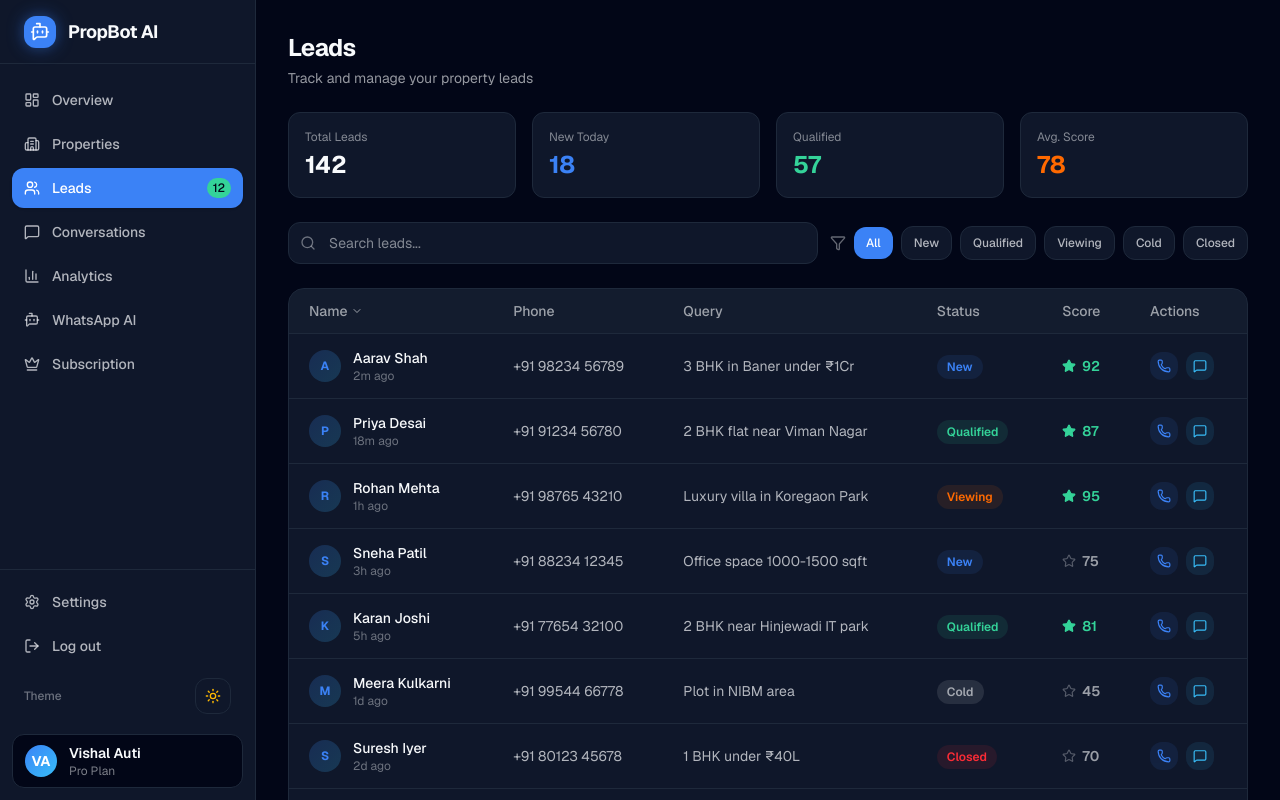
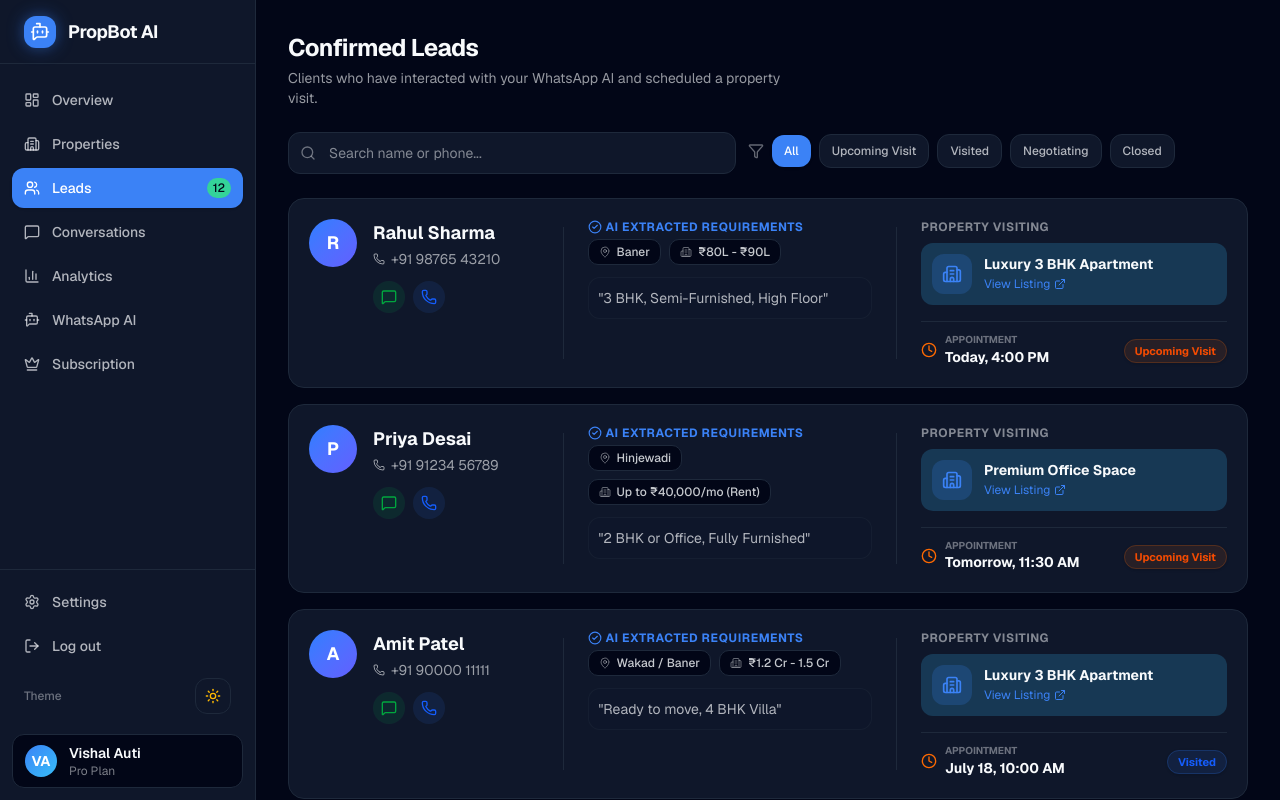
Before and after one commit to Autivishal/realestate-bot, a Next.js app: page /dashboard/leads in a window 1280 px wide. Built offline with nearby package versions, Linux system fonts and the light colour scheme.

Commit message:
update the leads page

```diff
--- a/app/dashboard/leads/page.tsx
+++ b/app/dashboard/leads/page.tsx
@@ -1,92 +1,109 @@
 "use client";
 
-import {
-    Users,
-    Search,
-    Phone,
-    MessageSquare,
-    Filter,
-    ChevronDown,
-    Star,
-} from "lucide-react";
 import { useState } from "react";
+import { Search, Filter, Phone, MessageSquare, Calendar, MapPin, Building2, ExternalLink, Clock, MoreVertical, CheckCircle2 } from "lucide-react";
+import Link from "next/link";
 
-const LEADS = [
-    { id: 1, name: "Aarav Shah", phone: "+91 98234 56789", query: "3 BHK in Baner under ₹1Cr", status: "New", score: 92, time: "2m ago" },
-    { id: 2, name: "Priya Desai", phone: "+91 91234 56780", query: "2 BHK flat near Viman Nagar", status: "Qualified", score: 87, time: "18m ago" },
-    { id: 3, name: "Rohan Mehta", phone: "+91 98765 43210", query: "Luxury villa in Koregaon Park", status: "Viewing", score: 95, time: "1h ago" },
-    { id: 4, name: "Sneha Patil", phone: "+91 88234 12345", query: "Office space 1000-1500 sqft", status: "New", score: 75, time: "3h ago" },
-    { id: 5, name: "Karan Joshi", phone: "+91 77654 32100", query: "2 BHK near Hinjewadi IT park", status: "Qualified", score: 81, time: "5h ago" },
-    { id: 6, name: "Meera Kulkarni", phone: "+91 99544 66778", query: "Plot in NIBM area", status: "Cold", score: 45, time: "1d ago" },
-    { id: 7, name: "Suresh Iyer", phone: "+91 80123 45678", query: "1 BHK under ₹40L", status: "Closed", score: 70, time: "2d ago" },
-    { id: 8, name: "Ananya Singh", phone: "+91 98001 23456", query: "Row house in Aundh", status: "New", score: 88, time: "3d ago" },
+interface Lead {
+    id: string;
+    customerName: string;
+    customerPhone: string;
+    requestedLocality: string;
+    budget: string;
+    otherReqs: string;
+    interestedPropertyId: string;
+    interestedPropertyTitle: string;
+    appointmentDate: string;
+    status: "Upcoming Visit" | "Visited" | "Negotiating" | "Closed";
+    leadScore: "High" | "Medium" | "Low";
+}
+
+const MOCK_LEADS: Lead[] = [
+    {
+        id: "L1",
+        customerName: "Rahul Sharma",
+        customerPhone: "+91 98765 43210",
+        requestedLocality: "Baner",
+        budget: "₹80L - ₹90L",
+        otherReqs: "3 BHK, Semi-Furnished, High Floor",
+        interestedPropertyId: "1",
+        interestedPropertyTitle: "Luxury 3 BHK Apartment",
+        appointmentDate: "Today, 4:00 PM",
+        status: "Upcoming Visit",
+        leadScore: "High"
+    },
+    {
+        id: "L2",
+        customerName: "Priya Desai",
+        customerPhone: "+91 91234 56789",
+        requestedLocality: "Hinjewadi",
+        budget: "Up to ₹40,000/mo (Rent)",
+        otherReqs: "2 BHK or Office, Fully Furnished",
+        interestedPropertyId: "2",
+        interestedPropertyTitle: "Premium Office Space",
+        appointmentDate: "Tomorrow, 11:30 AM",
+        status: "Upcoming Visit",
+        leadScore: "Medium"
+    },
+    {
+        id: "L3",
+        customerName: "Amit Patel",
+        customerPhone: "+91 90000 11111",
+        requestedLocality: "Wakad / Baner",
+        budget: "₹1.2 Cr - 1.5 Cr",
+        otherReqs: "Ready to move, 4 BHK Villa",
+        interestedPropertyId: "1",
+        interestedPropertyTitle: "Luxury 3 BHK Apartment", // Example fallback
+        appointmentDate: "July 18, 10:00 AM",
+        status: "Visited",
+        leadScore: "High"
+    }
 ];
 
-const statusColors: Record<string, string> = {
-    New: "bg-primary/10 text-primary",
-    Qualified: "bg-accent/10 text-accent",
-    Viewing: "bg-orange-500/10 text-orange-500",
-    Cold: "bg-foreground/10 text-foreground/60",
-    Closed: "bg-red-500/10 text-red-500",
-};
+export default function LeadsPage() {
+    const [leads] = useState<Lead[]>(MOCK_LEADS);
+    const [search, setSearch] = useState("");
+    const [statusFilter, setStatusFilter] = useState("All");
 
-export default function LeadsPage() {
-    const [search, setSearch] = useState("");
-    const [status, setStatus] = useState("All");
+    const statuses = ["All", "Upcoming Visit", "Visited", "Negotiating", "Closed"];
 
-    const statuses = ["All", "New", "Qualified", "Viewing", "Cold", "Closed"];
-
-    const filtered = LEADS.filter((l) => {
-        const matchSearch =
-            l.name.toLowerCase().includes(search.toLowerCase()) ||
-            l.query.toLowerCase().includes(search.toLowerCase());
-        const matchStatus = status === "All" || l.status === status;
-        return matchSearch && matchStatus;
-    });
+    const filtered = leads.filter(l =>
+        (l.customerName.toLowerCase().includes(search.toLowerCase()) || l.customerPhone.includes(search)) &&
+        (statusFilter === "All" || l.status === statusFilter)
+    );
 
     return (
-        <div className="p-6 lg:p-8 space-y-6">
-            <div>
-                <h1 className="text-2xl font-bold tracking-tight">Leads</h1>
-                <p className="text-foreground/60 text-sm mt-1">Track and manage your property leads</p>
+        <div className="p-6 lg:p-8 space-y-6 max-w-7xl mx-auto">
+            {/* Header */}
+            <div className="flex flex-col sm:flex-row sm:items-center justify-between gap-4">
+                <div>
+                    <h1 className="text-2xl font-bold tracking-tight">Confirmed Leads</h1>
+                    <p className="text-foreground/60 text-sm mt-1 max-w-lg">
+                        Clients who have interacted with your WhatsApp AI and scheduled a property visit.
+                    </p>
+                </div>
             </div>
 
-            {/* Stats */}
-            <div className="grid grid-cols-2 sm:grid-cols-4 gap-4">
-                {[
-                    { label: "Total Leads", value: "142", color: "text-foreground" },
-                    { label: "New Today", value: "18", color: "text-primary" },
-                    { label: "Qualified", value: "57", color: "text-accent" },
-                    { label: "Avg. Score", value: "78", color: "text-orange-500" },
-                ].map((s) => (
-                    <div key={s.label} className="bg-card border border-border rounded-xl p-4">
-                        <p className="text-xs text-foreground/50">{s.label}</p>
-                        <p className={`text-2xl font-bold mt-1 ${s.color}`}>{s.value}</p>
-                    </div>
-                ))}
-            </div>
-
-            {/* Search + Filter */}
+            {/* Filters */}
             <div className="flex flex-col sm:flex-row gap-3">
-                <div className="relative flex-1">
+                <div className="relative flex-1 max-w-md">
                     <Search className="absolute left-3 top-1/2 -translate-y-1/2 h-4 w-4 text-foreground/40" />
                     <input
-                        id="lead-search"
                         type="text"
-                        placeholder="Search leads..."
+                        placeholder="Search name or phone..."
                         value={search}
                         onChange={(e) => setSearch(e.target.value)}
                         className="w-full pl-10 pr-4 py-2.5 rounded-xl bg-card border border-border focus:outline-none focus:ring-2 focus:ring-primary/50 text-sm"
                     />
                 </div>
-                <div className="flex items-center gap-2">
+                <div className="flex items-center gap-2 overflow-x-auto pb-1 scrollbar-hide">
                     <Filter className="h-4 w-4 text-foreground/40 flex-shrink-0" />
                     {statuses.map((s) => (
                         <button
                             key={s}
-                            onClick={() => setStatus(s)}
-                            className={`px-3 py-2 rounded-lg text-xs font-medium whitespace-nowrap transition-colors ${status === s
-                                    ? "bg-primary text-primary-foreground"
+                            onClick={() => setStatusFilter(s)}
+                            className={`px-3 py-2 rounded-lg text-xs font-medium whitespace-nowrap transition-colors ${statusFilter === s
+                                    ? "bg-primary text-primary-foreground shadow-sm"
                                     : "bg-card border border-border text-foreground/70 hover:border-primary/50"
                                 }`}
                         >
@@ -96,68 +113,107 @@ export default function LeadsPage() {
                 </div>
             </div>
 
-            {/* Table */}
-            <div className="bg-card border border-border rounded-2xl overflow-hidden">
-                <table className="w-full text-sm">
-                    <thead>
-                        <tr className="border-b border-border bg-border/30">
-                            <th className="text-left px-5 py-3 font-medium text-foreground/60 flex items-center gap-1">
-                                Name <ChevronDown className="h-3 w-3" />
-                            </th>
-                            <th className="text-left px-5 py-3 font-medium text-foreground/60 hidden md:table-cell">Phone</th>
-                            <th className="text-left px-5 py-3 font-medium text-foreground/60 hidden lg:table-cell">Query</th>
-                            <th className="text-left px-5 py-3 font-medium text-foreground/60">Status</th>
-                            <th className="text-left px-5 py-3 font-medium text-foreground/60 hidden sm:table-cell">Score</th>
-                            <th className="text-left px-5 py-3 font-medium text-foreground/60">Actions</th>
-                        </tr>
-                    </thead>
-                    <tbody className="divide-y divide-border">
-                        {filtered.map((lead) => (
-                            <tr key={lead.id} className="hover:bg-border/20 transition-colors">
-                                <td className="px-5 py-3.5">
-                                    <div className="flex items-center gap-3">
-                                        <div className="h-8 w-8 rounded-full bg-gradient-to-br from-primary/20 to-secondary/20 flex items-center justify-center text-xs font-bold text-primary flex-shrink-0">
-                                            {lead.name[0]}
+            {/* List */}
+            <div className="space-y-4">
+                {filtered.map(lead => (
+                    <div key={lead.id} className="bg-card border border-border rounded-2xl p-5 hover:shadow-lg hover:border-primary/30 transition-all">
+                        <div className="flex flex-col lg:flex-row gap-6">
+
+                            {/* Left: User Info */}
+                            <div className="flex-shrink-0 lg:w-1/4">
+                                <div className="flex items-start gap-4">
+                                    <div className="h-12 w-12 rounded-full bg-gradient-to-br from-blue-500 to-indigo-500 flex items-center justify-center text-white font-bold text-lg flex-shrink-0">
+                                        {lead.customerName[0]}
+                                    </div>
+                                    <div>
+                                        <h3 className="font-bold text-lg">{lead.customerName}</h3>
+                                        <p className="text-foreground/60 text-sm flex items-center gap-1.5 mt-0.5">
+                                            <Phone className="h-3 w-3" /> {lead.customerPhone}
+                                        </p>
+                                        <div className="mt-3 flex gap-2">
+                                            <button className="h-8 w-8 rounded-full bg-green-500/10 text-green-600 hover:bg-green-500 hover:text-white transition-colors flex items-center justify-center pointer" title="WhatsApp Message">
+                                                <MessageSquare className="h-4 w-4" />
+                                            </button>
+                                            <button className="h-8 w-8 rounded-full bg-blue-500/10 text-blue-600 hover:bg-blue-500 hover:text-white transition-colors flex items-center justify-center" title="Call">
+                                                <Phone className="h-4 w-4" />
+                                            </button>
+                                        </div>
+                                    </div>
+                                </div>
+                            </div>
+
+                            <div className="hidden lg:block w-px bg-border my-2" />
+
+                            {/* Middle: AI Context & Requirements */}
+                            <div className="flex-1 space-y-3">
+                                <div>
+                                    <p className="text-xs font-bold text-primary uppercase tracking-wider mb-1 flex items-center gap-1">
+                                        <CheckCircle2 className="h-3.5 w-3.5" />
+                                        AI Extracted Requirements
+                                    </p>
+                                    <div className="flex flex-wrap gap-2">
+                                        <span className="bg-background border border-border px-2.5 py-1 rounded-md text-xs font-medium flex items-center gap-1.5 text-foreground/80">
+                                            <MapPin className="h-3 w-3 text-foreground/40" /> {lead.requestedLocality}
+                                        </span>
+                                        <span className="bg-background border border-border px-2.5 py-1 rounded-md text-xs font-medium flex items-center gap-1.5 text-foreground/80">
+                                            <Building2 className="h-3 w-3 text-foreground/40" /> {lead.budget}
+                                        </span>
+                                    </div>
+                                </div>
+                                <p className="text-sm text-foreground/70 bg-muted/50 p-2.5 rounded-lg border border-border/50">
+                                    "{lead.otherReqs}"
+                                </p>
+                            </div>
+
+                            <div className="hidden lg:block w-px bg-border my-2" />
+
+                            {/* Right: Property & Action */}
+                            <div className="flex-shrink-0 lg:w-1/3 flex flex-col justify-between">
+                                <div>
+                                    <p className="text-xs font-bold text-foreground/50 uppercase tracking-wider mb-2">
+                                        Property Visiting
+                                    </p>
+                                    <Link href={`/dashboard/properties/${lead.interestedPropertyId}`} className="group flex items-start gap-3 bg-secondary/20 hover:bg-secondary/40 p-2.5 rounded-xl transition-colors border border-transparent hover:border-secondary/50">
+                                        <div className="h-10 w-10 bg-primary/20 rounded-lg flex items-center justify-center flex-shrink-0">
+                                            <Building2 className="h-5 w-5 text-primary" />
                                         </div>
                                         <div>
-                                            <p className="font-medium">{lead.name}</p>
-                                            <p className="text-xs text-foreground/40">{lead.time}</p>
+                                            <p className="text-sm font-bold group-hover:text-primary transition-colors line-clamp-1">{lead.interestedPropertyTitle}</p>
+                                            <span className="text-xs text-primary flex items-center gap-1 mt-0.5">
+                                                View Listing <ExternalLink className="h-3 w-3" />
+                                            </span>
+                                        </div>
+                                    </Link>
+                                </div>
+
+                                <div className="mt-4 flex items-center justify-between border-t border-border pt-3">
+                                    <div className="flex items-center gap-2">
+                                        <Clock className="h-4 w-4 text-orange-500" />
+                                        <div>
+                                            <p className="text-[10px] uppercase font-bold text-foreground/40 leading-tight">Appointment</p>
+                                            <p className="text-sm font-bold">{lead.appointmentDate}</p>
                                         </div>
                                     </div>
-                                </td>
-                                <td className="px-5 py-3.5 text-foreground/70 hidden md:table-cell">{lead.phone}</td>
-                                <td className="px-5 py-3.5 text-foreground/70 hidden lg:table-cell max-w-xs truncate">{lead.query}</td>
-                                <td className="px-5 py-3.5">
-                                    <span className={`text-xs font-semibold px-2.5 py-1 rounded-full ${statusColors[lead.status]}`}>
-                                        {lead.status}
-                                    </span>
-                                </td>
-                                <td className="px-5 py-3.5 hidden sm:table-cell">
-                                    <div className="flex items-center gap-1.5">
-                                        <Star className={`h-3.5 w-3.5 ${lead.score >= 80 ? "text-accent fill-accent" : "text-foreground/30"}`} />
-                                        <span className={`font-semibold ${lead.score >= 80 ? "text-accent" : "text-foreground/60"}`}>
-                                            {lead.score}
+                                    <div>
+                                        <span className={`text-[11px] font-bold px-2.5 py-1 rounded-full border shadow-sm ${lead.status === "Upcoming Visit" ? "bg-orange-500/10 text-orange-600 border-orange-500/20" :
+                                                lead.status === "Visited" ? "bg-blue-500/10 text-blue-600 border-blue-500/20" :
+                                                    lead.status === "Negotiating" ? "bg-purple-500/10 text-purple-600 border-purple-500/20" :
+                                                        "bg-emerald-500/10 text-emerald-600 border-emerald-500/20"
+                                            }`}>
+                                            {lead.status}
                                         </span>
                                     </div>
-                                </td>
-                                <td className="px-5 py-3.5">
-                                    <div className="flex items-center gap-2">
-                                        <button className="h-7 w-7 rounded-lg bg-primary/10 hover:bg-primary hover:text-white text-primary flex items-center justify-center transition-colors">
-                                            <Phone className="h-3.5 w-3.5" />
-                                        </button>
-                                        <button className="h-7 w-7 rounded-lg bg-secondary/10 hover:bg-secondary hover:text-white text-secondary flex items-center justify-center transition-colors">
-                                            <MessageSquare className="h-3.5 w-3.5" />
-                                        </button>
-                                    </div>
-                                </td>
-                            </tr>
-                        ))}
-                    </tbody>
-                </table>
+                                </div>
+                            </div>
+                        </div>
+                    </div>
+                ))}
+
                 {filtered.length === 0 && (
-                    <div className="flex flex-col items-center py-16 text-foreground/40">
-                        <Users className="h-10 w-10 mb-2 opacity-30" />
-                        <p className="font-medium">No leads found</p>
+                    <div className="flex flex-col items-center justify-center py-20 text-foreground/40 bg-card rounded-3xl border border-dashed border-border">
+                        <Calendar className="h-12 w-12 mb-3 opacity-30" />
+                        <p className="font-medium">No confirmed visits yet</p>
+                        <p className="text-sm">Wait for your AI bot to schedule appointments.</p>
                     </div>
                 )}
             </div>
```
